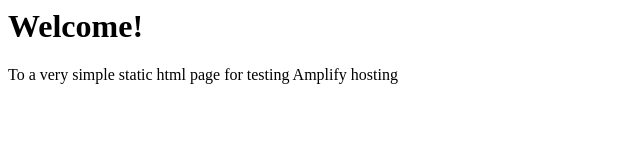
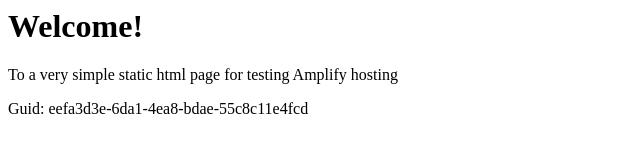
Before and after one commit to aws-aemilia-dub/Github-PR-Commit-Integration-Test-DoNotTouch-v1-prod-eu-west-1, a website: page src/index.html in a window 1280 px wide. Shown: the whole page, without its empty margins (0-640 px from the left). Drawn offline with Linux system fonts and the light colour scheme.

Commit message:
commit from integ tests

```diff
--- a/src/index.html
+++ b/src/index.html
@@ -1,3 +1,5 @@
+
+
 <html lang="en">
 
 <head>
@@ -10,6 +12,6 @@
 <body>
     <h1>Welcome!</h1>
     <p>To a very simple static html page for testing Amplify hosting</p>
-</body>
+    <p>Guid: eefa3d3e-6da1-4ea8-bdae-55c8c11e4fcd</p></body>
 
 </html>
```
